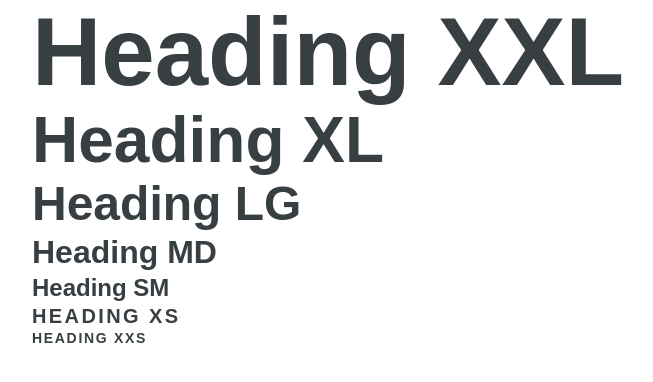
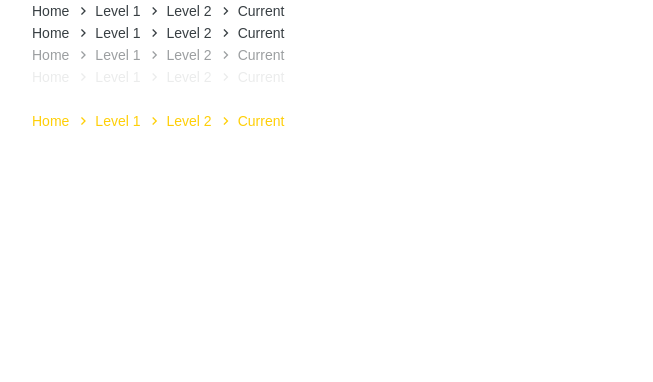
Before and after one commit to CruGlobal/cru-content-designs, a React (Create React App) app in the folder give/: page / in a window 1280 px wide. Shown: the top 382 px of the page, without its empty margins (8-661 px from the left). Built offline with nearby package versions, Linux system fonts and the light colour scheme.

Commit message:
Lizzy's recommended Breadcrumb edits

```diff
--- a/give/src/App.js
+++ b/give/src/App.js
@@ -1,6 +1,6 @@
 // import { ComponentExamples } from "./components/ComponentTemplate";
 // import { AccordionExamples } from "./components/Accordion/Accordion";
-// import { BreadcrumbExamples } from "./components/Breadcrumb/Breadcrumb";
+import { BreadcrumbExamples } from "./components/Breadcrumb/Breadcrumb";
 // import { ButtonExamples } from "./components/Button/Button";
 // import { CarouselExamples } from "./components/Carousel/Carousel";
 // import { FormExamples } from "./components/Form/Form";
@@ -11,14 +11,14 @@
 // import { TabsExamples } from "./components/Tabs/Tabs";
 // import { TeaserExamples } from "./components/Teaser/Teaser";
 // import { TextExamples } from "./components/Text/Text";
-import { TitleExamples } from "./components/Title/Title";
+// import { TitleExamples } from "./components/Title/Title";
 
 function App() {
   return (
     <>
       {/* <ComponentExamples /> */}
       {/* <AccordionExamples /> */}
-      {/* <BreadcrumbExamples /> */}
+      <BreadcrumbExamples />
       {/* <ButtonExamples /> */}
       {/* <CarouselExamples /> */}
       {/* <FormExamples /> */}
@@ -29,7 +29,7 @@ function App() {
       {/* <TabsExamples /> */}
       {/* <TeaserExamples /> */}
       {/* <TextExamples /> */}
-      <TitleExamples />
+      {/* <TitleExamples /> */}
     </>
   );
 }
--- a/give/src/components/Breadcrumb/Breadcrumb.js
+++ b/give/src/components/Breadcrumb/Breadcrumb.js
@@ -40,11 +40,12 @@ export const Breadcrumb = ({
   const classes = className !== "" ? " " + className : className;
 
   const colors = ["yellow", "gray-dark", "gray-medium", "gray-light", "white"];
-  let colorClass = " cru-breadcrumb-";
-  colorClass += colors.includes(color) ? color : colors[1];
+  const colorClass = `cru-breadcrumb-${
+    colors.includes(color) ? color : colors[1]
+  }`;
 
   return (
-    <div className={"breadcrumb cru-breadcrumb" + colorClass + classes}>
+    <div className={`breadcrumb cru-breadcrumb ${colorClass}${classes}`}>
       <nav className="cmp-breadcrumb">
         <ol className="cmp-breadcrumb__list">
           {content.map((item, index) => (
```
